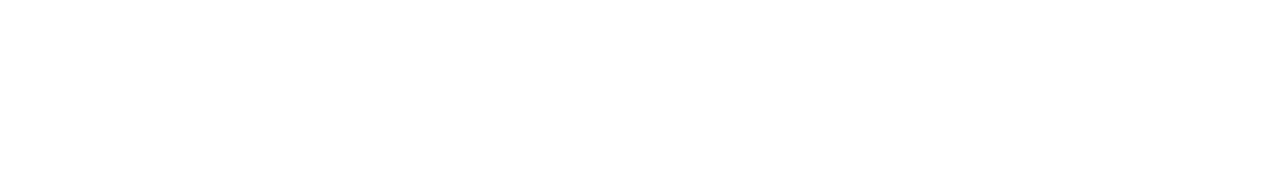
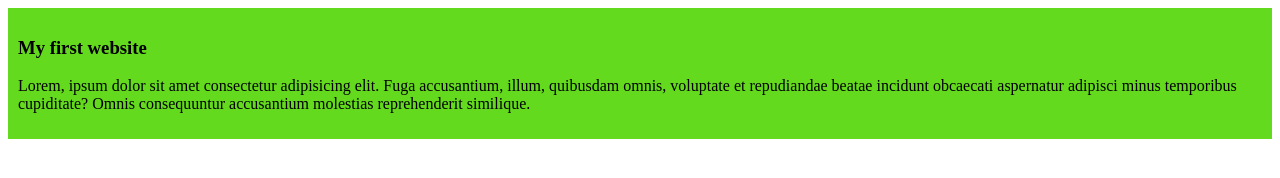
Before and after one commit to AlMaruf98/my-new-repo, a plain HTML site: page index.html in a window 1280 px wide. Drawn offline with Linux system fonts and the light colour scheme.

Commit message:
first add

```diff
--- a/index.html
+++ b/index.html
@@ -4,8 +4,12 @@
     <meta charset="UTF-8">
     <meta name="viewport" content="width=device-width, initial-scale=1.0">
     <title>My Very First github Repo</title>
+    <link rel="stylesheet" href="style.css">
 </head>
 <body>
-
+    <div>
+        <h3>My first website</h3>
+        <P>Lorem, ipsum dolor sit amet consectetur adipisicing elit. Fuga accusantium, illum, quibusdam omnis, voluptate et repudiandae beatae incidunt obcaecati aspernatur adipisci minus temporibus cupiditate? Omnis consequuntur accusantium molestias reprehenderit similique.</P>
+    </div>
 </body>
 </html>
--- /dev/null
+++ b/style.css
@@ -0,0 +1,4 @@
+div{
+    background-color: rgb(99, 218, 30);
+    padding: 10px
+}
```
